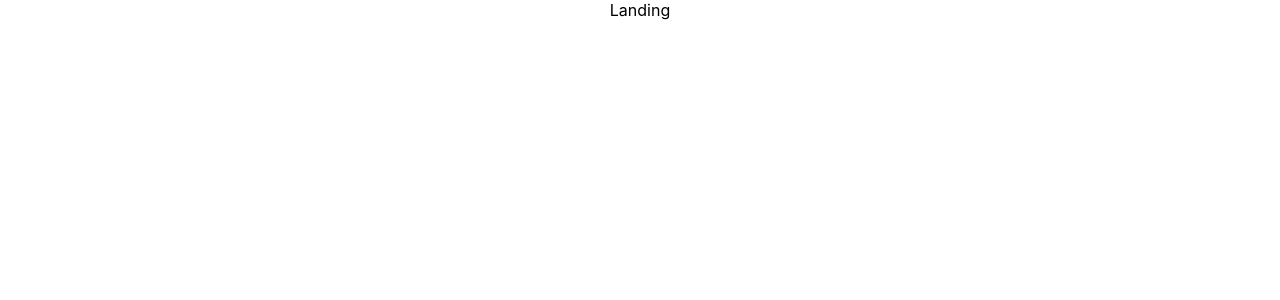
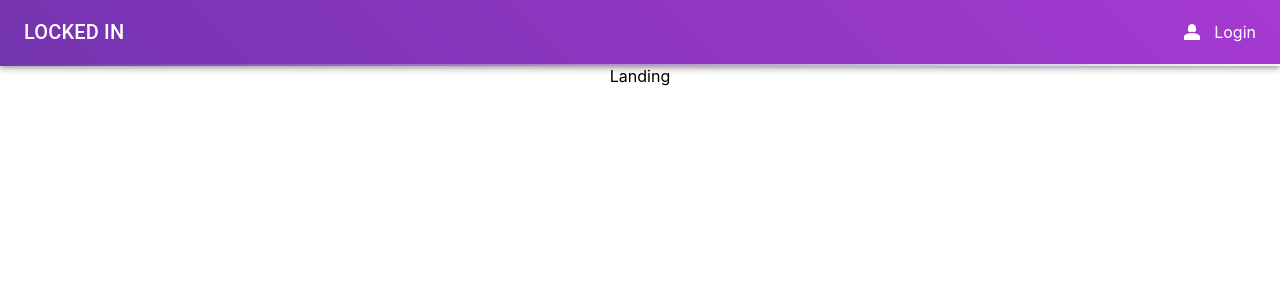
Before and after one commit to tgalen/deal-log-fullstack, a React (Create React App) app in the folder frontend/: page / in a window 1280 px wide. Shown: the top 300 px of the page. Built offline with nearby package versions, Linux system fonts and the light colour scheme.

Commit message:
add Navbar, theme.js

```diff
--- a/frontend/src/App.js
+++ b/frontend/src/App.js
@@ -4,14 +4,23 @@ import "./App.css";
 import Landing from "./components/Landing";
 import Register from "./components/Register";
 import Login from "./components/Login";
+import { Navbar } from "./components/Navbar";
 
 function App() {
   const [loggedInLockedInUser, setLoggedInLockedInUser] = useState(null);
+  const [loginOpen, setLoginOpen] = useState(false);
+
   const lockedInUser = JSON.parse(localStorage.getItem("lockedInUser"));
 
   return (
     <div className="App">
       <BrowserRouter>
+        <Navbar
+          loggedInLockedInUser={loggedInLockedInUser}
+          setLoggedInLockedInUser={setLoggedInLockedInUser}
+          loginOpen={loginOpen}
+          setLoginOpen={setLoginOpen}
+        />
         <Routes>
           <Route path="/" element={<Landing />} />
           <Route
--- /dev/null
+++ b/frontend/src/components/Navbar.js
@@ -0,0 +1,130 @@
+import Toolbar from "@mui/material/Toolbar";
+import AppBar from "@mui/material/AppBar";
+import styled from "@emotion/styled";
+import Typography from "@mui/material/Typography";
+import FactCheckIcon from "@mui/icons-material/FactCheck";
+import Box from "@mui/material/Box";
+import InputBase from "@mui/material/InputBase";
+import Badge from "@mui/material/Badge";
+import Mail from "@mui/icons-material/Mail";
+import Notifications from "@mui/icons-material/Notifications";
+import Avatar from "@mui/material/Avatar";
+import Menu from "@mui/material/Menu";
+import Link from "@mui/material/Link";
+import MenuItem from "@mui/material/MenuItem";
+import { useState } from "react";
+import Person2Icon from "@mui/icons-material/Person2";
+import { useNavigate } from "react-router-dom";
+import MoreHorizSharpIcon from "@mui/icons-material/MoreHorizSharp";
+
+export const Navbar = ({ loggedInLockedInUser, setLoggedInLockedInUser }) => {
+  const [navMenuOpen, setNavMenuOpen] = useState(false);
+
+  const navigate = useNavigate();
+
+  const handleLogout = () => {
+    localStorage.removeItem("lockedInUser");
+    setLoggedInLockedInUser(null);
+    setNavMenuOpen(false);
+    navigate("/");
+  };
+
+  const handleTodoLink = () => {
+    setNavMenuOpen(false);
+    navigate("/");
+  };
+
+  const Icons = styled(Box)(({ theme }) => ({
+    display: "none",
+    alignItems: "center",
+    justifyContent: "center",
+    gap: "15px",
+    // [theme.breakpoints.up("sm")]: {
+    //  display: "flex",
+    // },
+  }));
+
+  const UserBox = styled(Box)(({ theme }) => ({
+    display: "flex",
+    alignItems: "center",
+    gap: "10px",
+    // [theme.breakpoints.up("sm")]: {
+    // display: "none",
+    //},
+  }));
+
+  const StyledToolbar = styled(Toolbar)({
+    display: "flex",
+    justifyContent: "space-between",
+    background: "linear-gradient(45deg, #7434af 0%, #a639d2 100%)",
+    borderBottom: "2px solid",
+    borderImage: "linear-gradient(45deg, #7434af, #ffffff) 1",
+  });
+  return (
+    <AppBar position="sticky">
+      <StyledToolbar>
+        <Typography variant="h6" sx={{ display: { xs: "none", sm: "block" } }}>
+          <Link href="/" color="inherit" underline="none">
+            LOCKED IN
+          </Link>
+        </Typography>
+        <Link href="/" color="inherit">
+          <FactCheckIcon sx={{ display: { xs: "block", sm: "none" } }} />
+        </Link>
+
+        {loggedInLockedInUser ? (
+          <Icons>
+            <Badge badgeContent={4} color="error">
+              <Mail color="white" />
+            </Badge>
+            <Badge badgeContent={4} color="error">
+              <Notifications color="white" />
+            </Badge>
+            <Avatar
+              onClick={(e) => setNavMenuOpen(true)}
+              sx={{ width: 25, height: 25 }}
+            />
+          </Icons>
+        ) : (
+          <Icons>
+            <Person2Icon />
+            <Link color="inherit" href="/login" underline="none">
+              Login
+            </Link>
+          </Icons>
+        )}
+        {loggedInLockedInUser ? (
+          <UserBox onClick={(e) => setNavMenuOpen(true)}>
+            <MoreHorizSharpIcon />
+          </UserBox>
+        ) : (
+          <UserBox>
+            <Person2Icon />
+            <Link href="/login" color="inherit" underline="none">
+              Login
+            </Link>
+          </UserBox>
+        )}
+      </StyledToolbar>
+      <Menu
+        id="positioned-menu"
+        aria-labelledby="positioned-button"
+        open={navMenuOpen}
+        onClose={(e) => setNavMenuOpen(false)}
+        anchorOrigin={{
+          vertical: "top",
+          horizontal: "right",
+        }}
+        transformOrigin={{
+          vertical: "top",
+          horizontal: "right",
+        }}
+      >
+        {/* <MenuItem>Profile</MenuItem>
+    <MenuItem>My account</MenuItem> */}
+        <MenuItem onClick={handleLogout}>Logout</MenuItem>
+        <MenuItem onClick={handleTodoLink}>Todos</MenuItem>
+      </Menu>
+    </AppBar>
+  );
+};
```
Also changed, not shown: frontend/src/Theme/theme.js (added, +25 -0 lines).
